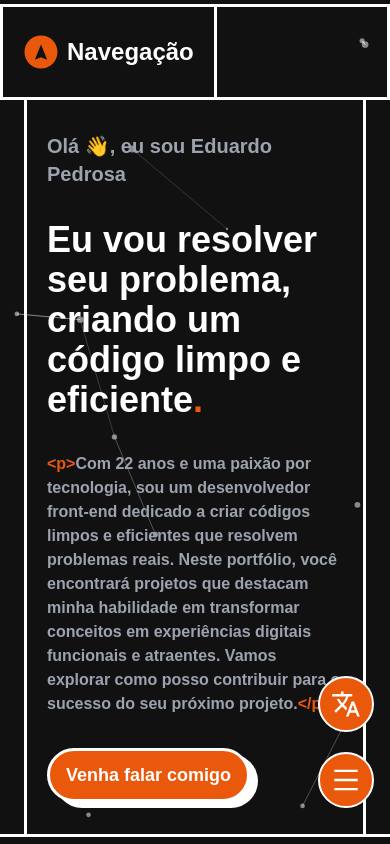
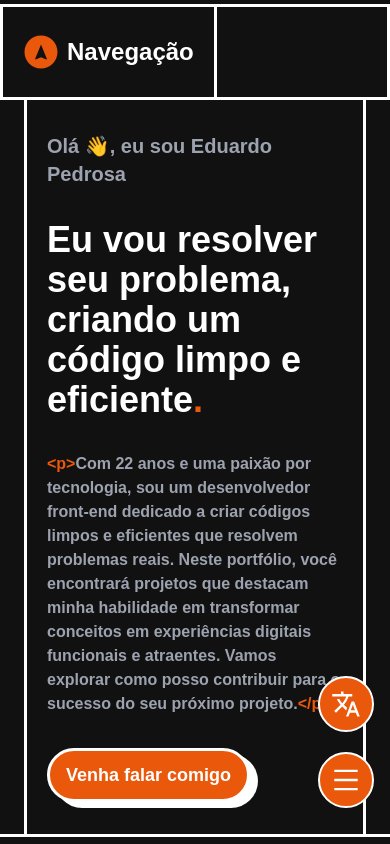
Before and after one commit to DuDupedrosa/new-portfolio, a Next.js app: page / in a window 390 px wide. Shown: the top 844 px of the page. Built offline with nearby package versions, Linux system fonts and the light colour scheme.

Commit message:
retirando particles no mobile

```diff
--- a/src/app/page.tsx
+++ b/src/app/page.tsx
@@ -20,13 +20,13 @@ export default function Home() {
   }, []);
 
   return (
-    <main className="">
+    <main className="bg-mainBlack md:bg-[initial]">
       <PageFloatContainer />
       {/* intro com as particulas */}
       <div id="intro">
         <div>
           {/* paticulas */}
-          <div className="-z-50 absolute">
+          <div className="-z-50 hidden md:block absolute">
             <ParticleComponent />
           </div>
 
```
